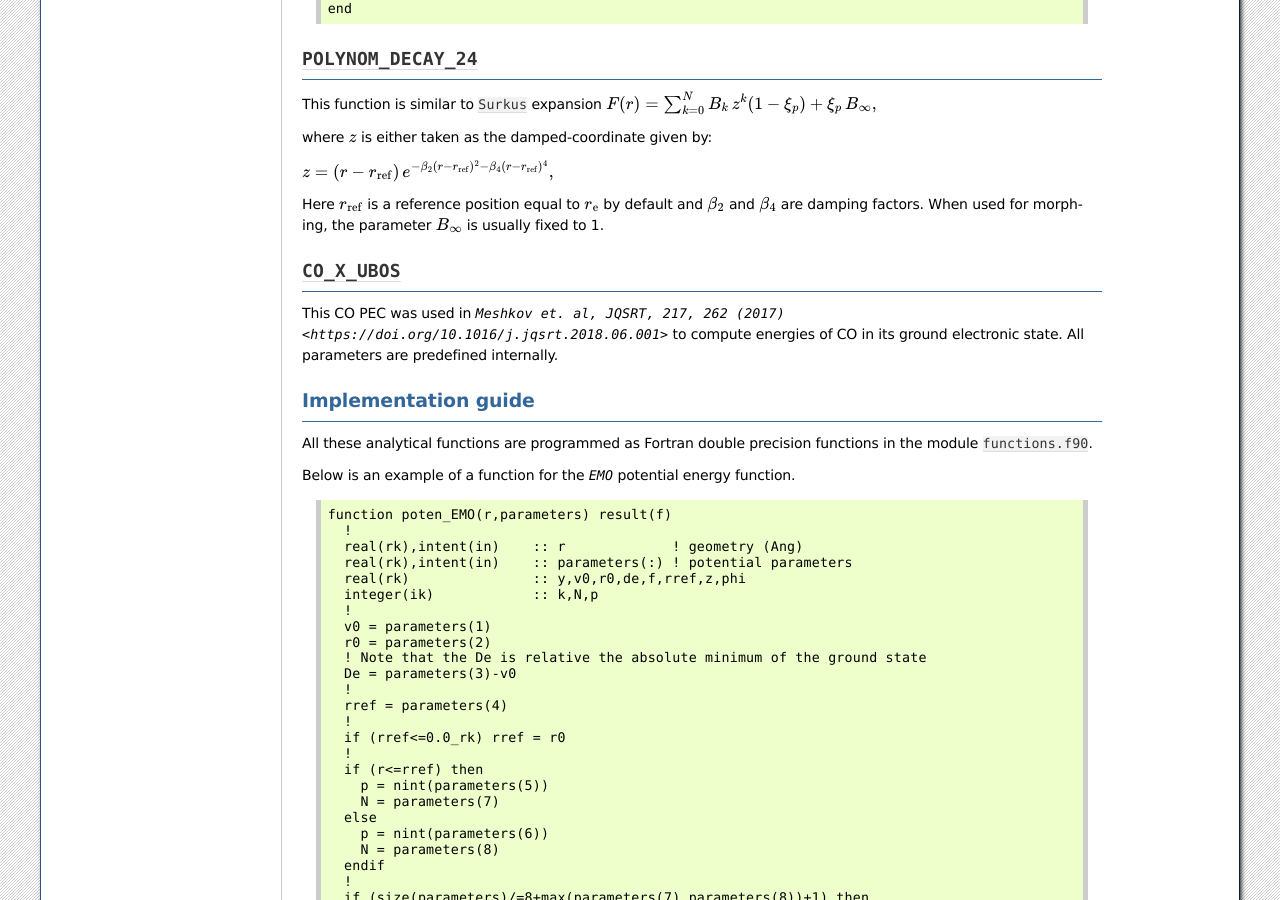
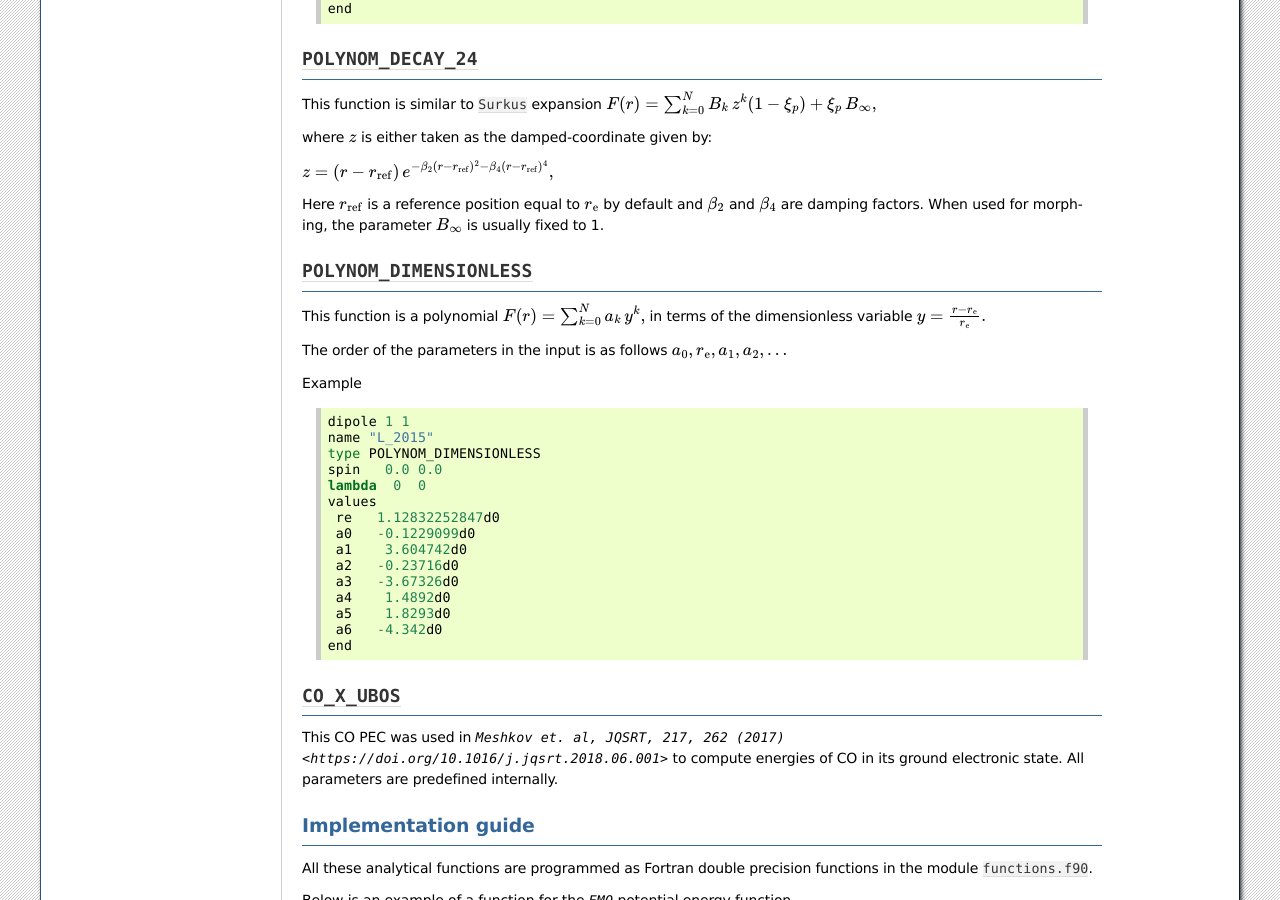
Before and after one commit to Trovemaster/Duo, a Sphinx documentation site: the page built from docs/source/functions.rst, in a window 1280 px wide and 900 px high, scrolled down 7335 px. Built offline with Sphinx 7.4.7, drawn with Linux system fonts in a browser that asks for light colours; some of the changed text lies outside the part shown.

Commit message:
Update functions.rst

```diff
--- a/docs/source/functions.rst
+++ b/docs/source/functions.rst
@@ -515,11 +515,43 @@ Here :math:`r_{\rm ref}` is a reference position equal to :math:`r_{\rm e}` by d
 When used for morphing, the parameter :math:`B_{\infty}` is usually fixed to 1.
 
 
+``POLYNOM_DIMENSIONLESS``
+^^^^^^^^^^^^^^^^^^^^^^^^^
+
+This function is a polynomial
+:math:`F(r)=\sum^{N}_{k=0} a_{k}\, y^{k} ,`
+in terms of the dimensionless variable
+:math:`y = \frac{r-r_{\rm e}}{r_{\rm e}}.`
+
+The order of the parameters in the input is as follows :math:`a_0,r_{\rm e}, a_1,a_2, \ldots`
+
+Example
+::
+
+  dipole 1 1
+  name "L_2015"
+  type POLYNOM_DIMENSIONLESS
+  spin   0.0 0.0
+  lambda  0  0
+  values
+   re   1.12832252847d0
+   a0   -0.1229099d0
+   a1    3.604742d0
+   a2   -0.23716d0
+   a3   -3.67326d0
+   a4    1.4892d0
+   a5    1.8293d0
+   a6   -4.342d0
+  end
+
+
+
 ``CO_X_UBOS``
 ^^^^^^^^^^^^^
 
 This CO PEC was used in `Meshkov et. al, JQSRT, 217, 262 (2017) <https://doi.org/10.1016/j.jqsrt.2018.06.001>` to compute energies
 of CO in its ground electronic state.  All parameters are predefined internally.
+
 
 
 
```
